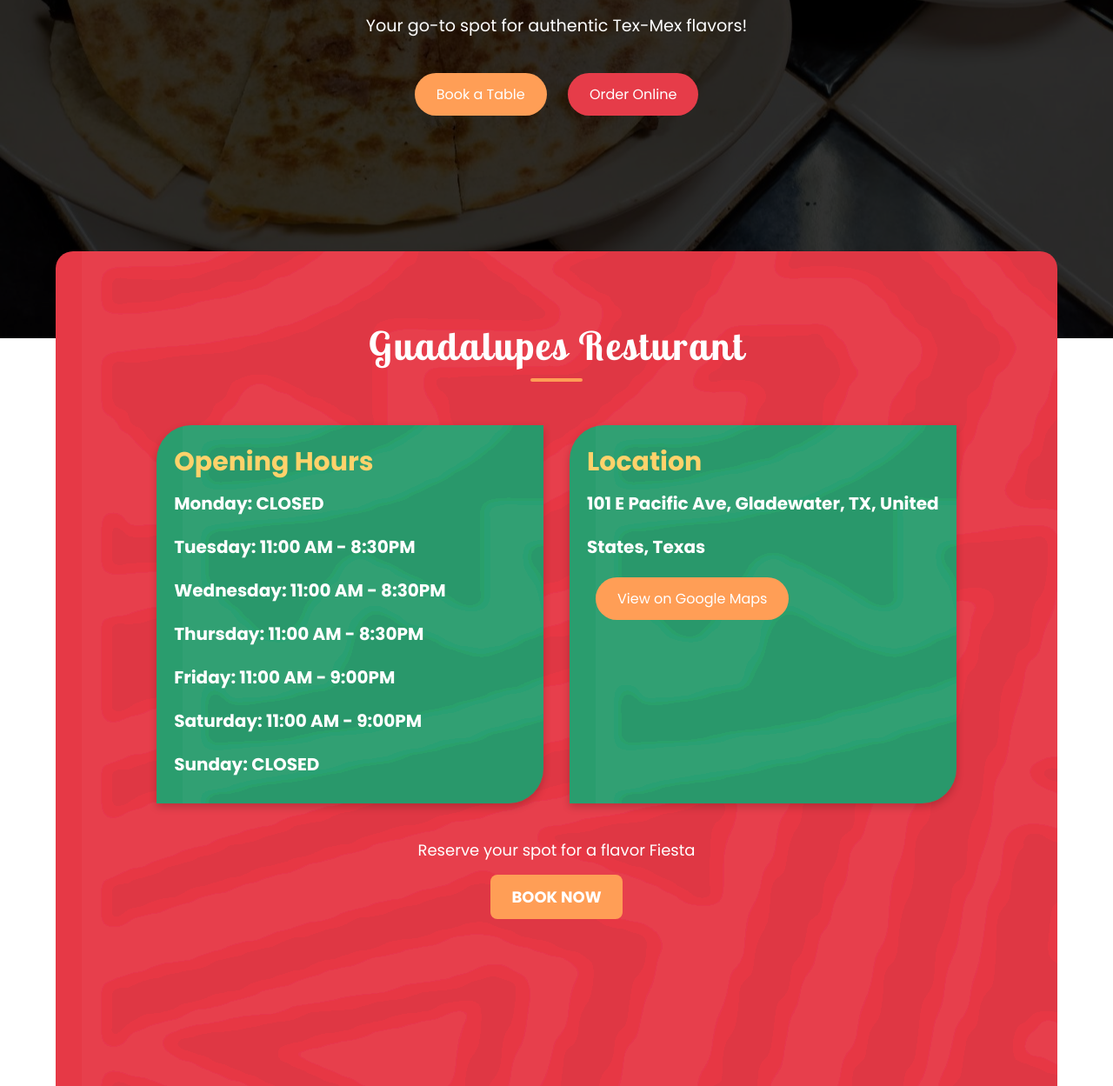
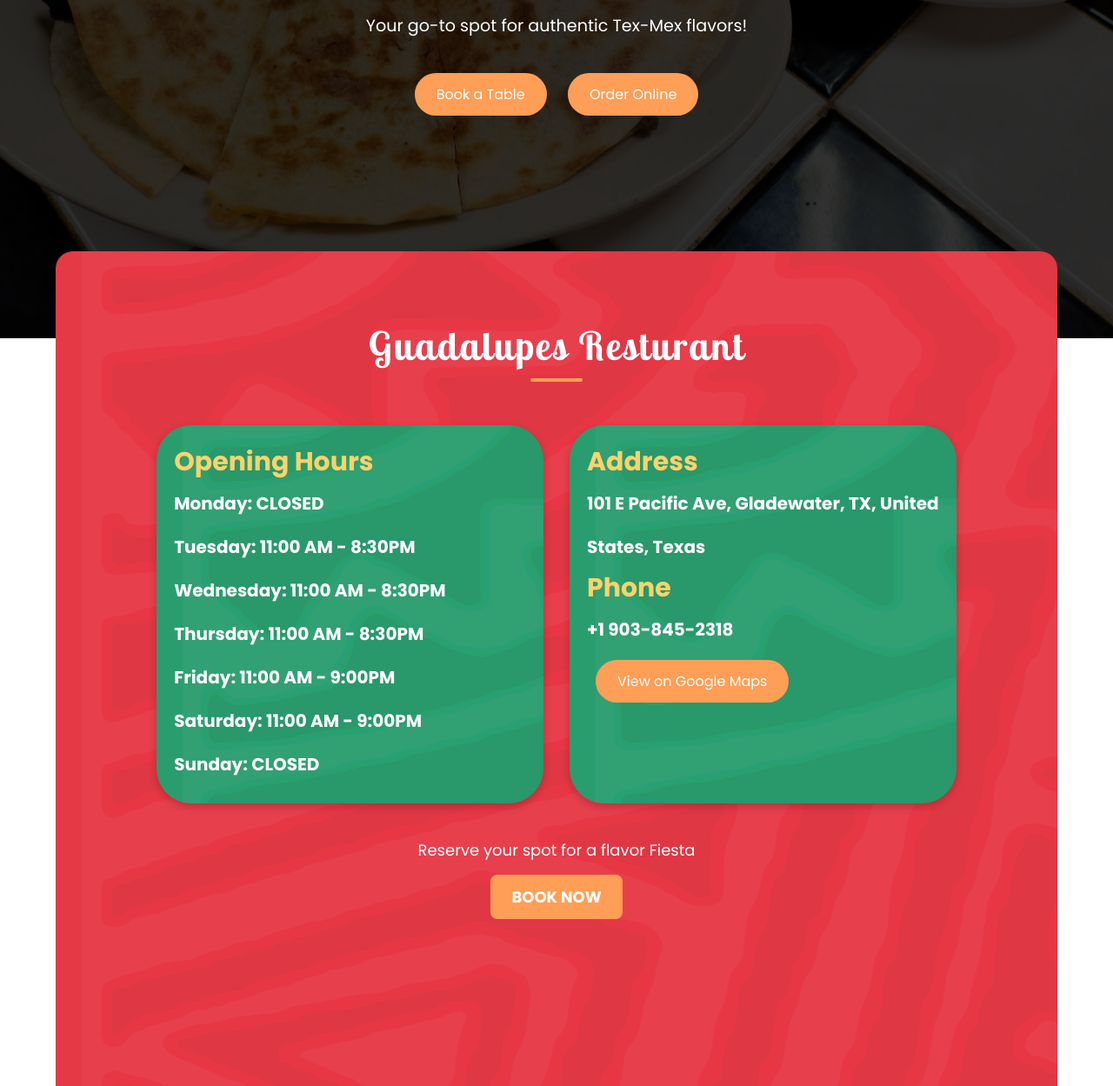
Before and after one commit to OlaloveStech/Guad, a plain HTML site: page GuadalupesResturant/GuadalupesResturant-6535822bd0dad24f8bceb0076400d9bdcfc48065/index.html in a window 1280 px wide. Shown: the part 411-1660 px from the top of the page at 87% size. Drawn offline with nearby package versions, Linux system fonts and the light colour scheme.

Commit message:
More changes from Olalove

```diff
--- a/GuadalupesResturant/GuadalupesResturant-6535822bd0dad24f8bceb0076400d9bdcfc48065/index.html
+++ b/GuadalupesResturant/GuadalupesResturant-6535822bd0dad24f8bceb0076400d9bdcfc48065/index.html
@@ -110,9 +110,11 @@
             <p>Sunday: CLOSED</p>
           </div>
           <div class="hour-card location">
-            <h3>Location</h3>
+            <h3>Address</h3>
+            <p>101 E Pacific Ave, Gladewater, TX, United States, Texas</p>
 
-            <p>101 E Pacific Ave, Gladewater, TX, United States, Texas</p>
+            <h3>Phone</h3>
+            <p>+1 903-845-2318</p>
             <a href="https://www.google.com/maps?q=101+E+Pacific+Ave,+Gladewater,+TX,+United+States,+Texas" target="_blank" class="btn">View on Google Maps</a>
           </div>
         </div>
@@ -126,6 +128,7 @@
     </section>
 
     <!-- Menu section -->
+
     <section class="menu-section" id="menu">
       <div class="menu-header">
         <h2>Our Menu</h2>
@@ -162,6 +165,7 @@
         </div>
       </div>
       <div class="learn-more-btn"><a href="#" class="btn">View Menu</a></div>
+
     </section>
     <!-- Reviews -->
 
@@ -312,7 +316,7 @@
     >
       <div class="about-us_container">
         <div class="about-us_container_img">
-          <img src="./Images/back green.png" alt="" />
+          <img src="./Images/Guadap.png" alt="" />
         </div>
         <div class="about-us_container_writeup">
           <h4 class="section_header">About us</h4>
@@ -323,6 +327,7 @@
             <br>
             Our story began with a simple mission: to bring the vibrant tastes of Mexico and Texas to your table,
             using fresh ingredients, time-honored recipes, and a whole lot of love.
+            <br>
             <br>
             At Guadalupe's, every dish tells a story. From our sizzling fajitas to our mouthwatering enchiladas,
             we craft each meal with care and passion. Our secret? A family recipe book passed down through generations, combined with a commitment to quality and hospitality.
--- a/GuadalupesResturant/GuadalupesResturant-6535822bd0dad24f8bceb0076400d9bdcfc48065/stylesheet.css
+++ b/GuadalupesResturant/GuadalupesResturant-6535822bd0dad24f8bceb0076400d9bdcfc48065/stylesheet.css
@@ -260,7 +260,7 @@ body {
 }
 
 .order-online {
-  background: var(--red);
+  background: var(--main);
 }
 
 .btn:hover {
@@ -636,8 +636,7 @@ body {
   .hour-card {
     padding: 20px;
     width: clamp(300px, 60vw, 700px);
-    border-top-left-radius: 40px;
-    border-bottom-right-radius: 40px;
+    border-radius: 40px;
     flex-basis: 40%;
     box-shadow: var(--shadow);
     background-image: url("./Images/back\ green.png");
@@ -784,9 +783,10 @@ body {
 
 .learn-more-btn {
     display: flex;
-    justify-content: flex-end;
+    justify-content: center;
     cursor: pointer;
     margin-top: 20px;
+
 }
 
 /*!Reviews */
```
